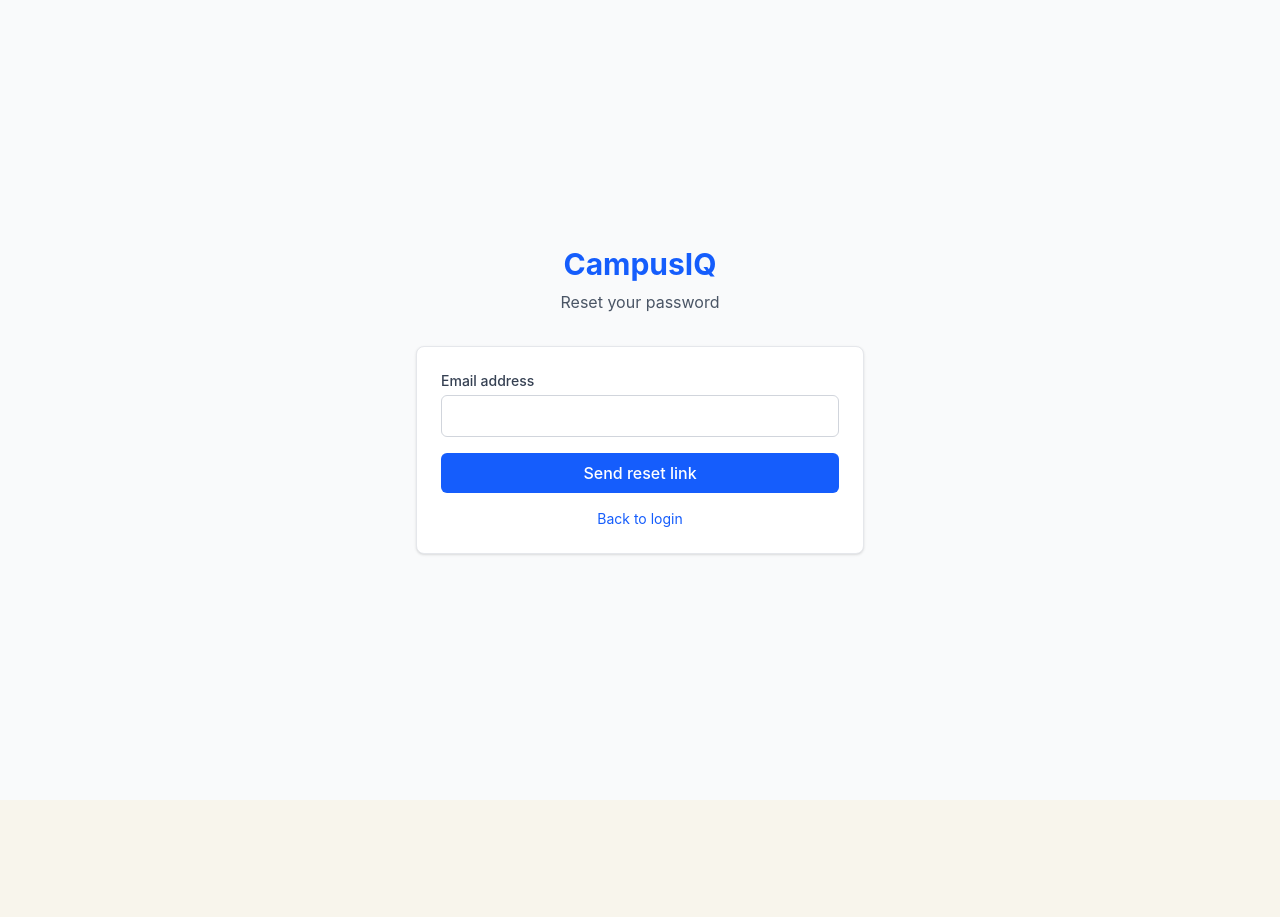
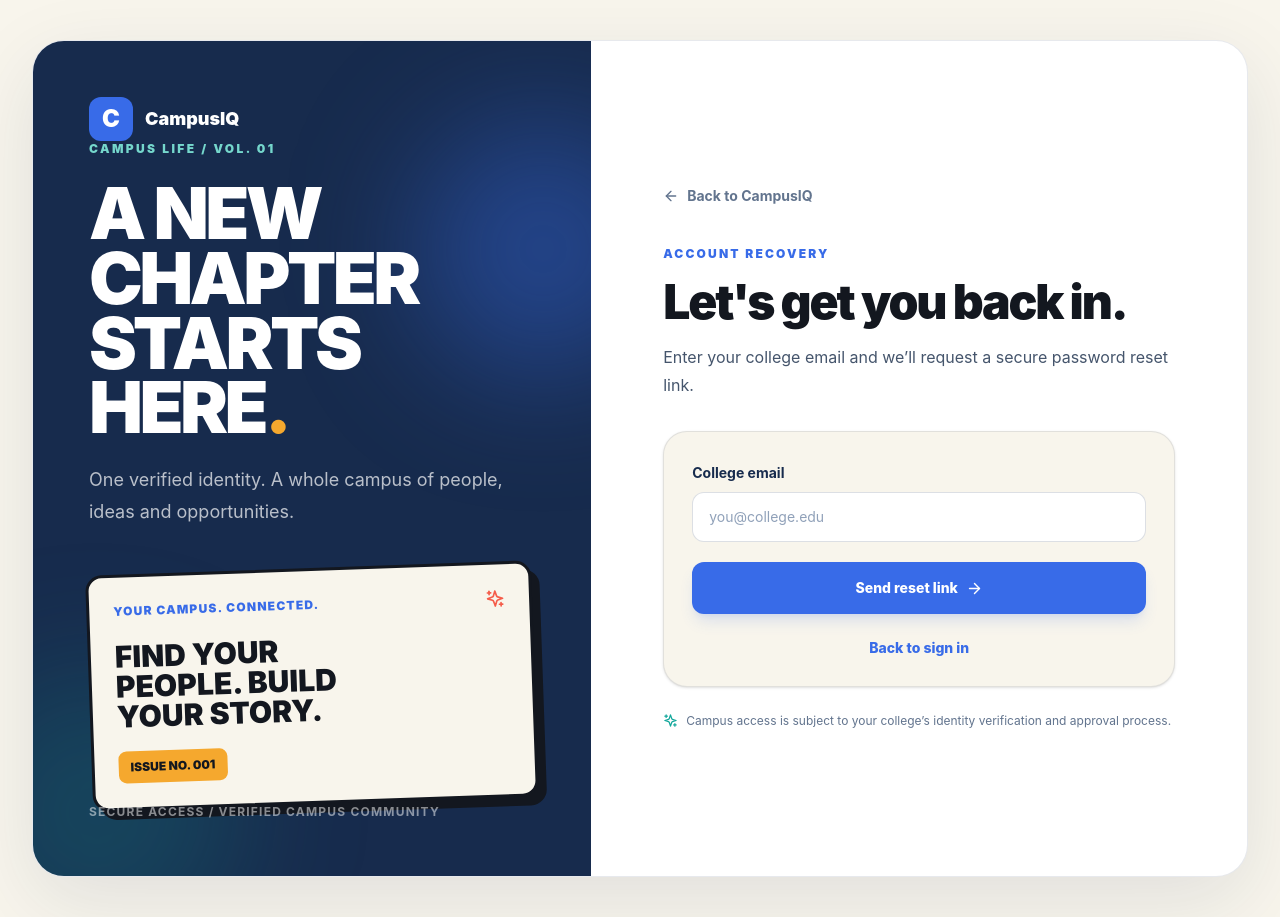
Before and after one commit to animewar3000-dot/Pr_clg_1, a React (Vite) app: page /auth/forgot-password in a window 1280 px wide. Before the commit the page ends 800 px from the top, so only its background shows below. Built offline with nearby package versions, Linux system fonts and the light colour scheme; no server answers.

Commit message:
Redesign account recovery page

```diff
--- a/src/pages/auth/ForgotPasswordPage.tsx
+++ b/src/pages/auth/ForgotPasswordPage.tsx
@@ -1,15 +1,18 @@
+import { useState } from 'react';
 import { Link } from 'react-router-dom';
 import { useForm } from 'react-hook-form';
 import { zodResolver } from '@hookform/resolvers/zod';
 import { passwordResetSchema } from '../../lib/validations';
 import { useAuth } from '../../contexts/AuthContext';
-import { useState } from 'react';
+import { AuthLayout, AuthSubmitLabel } from '../../components/AuthLayout';
 import type { z } from 'zod';
 
 type FormData = z.infer<typeof passwordResetSchema>;
+const fieldClass = "mt-2 w-full rounded-xl border border-[#172B4D]/15 bg-white px-4 py-3.5 text-sm text-[#13171F] outline-none transition placeholder:text-slate-400 focus:border-[#386BE8] focus:ring-4 focus:ring-[#386BE8]/10";
 
 export function ForgotPasswordPage() {
   const { resetPassword } = useAuth();
+  const [isLoading, setIsLoading] = useState(false);
   const [sent, setSent] = useState(false);
   const [error, setError] = useState('');
 
@@ -18,52 +21,39 @@ export function ForgotPasswordPage() {
   });
 
   const onSubmit = async (data: FormData) => {
+    setIsLoading(true);
+    setError('');
     try {
       await resetPassword(data.email);
       setSent(true);
     } catch (err) {
-      setError(err instanceof Error ? err.message : 'An error occurred');
+      setError(err instanceof Error ? err.message : 'Unable to request a reset link.');
+    } finally {
+      setIsLoading(false);
     }
   };
 
-  if (sent) {
-    return (
-      <div className="min-h-screen flex items-center justify-center bg-gray-50 px-4">
-        <div className="max-w-md w-full text-center bg-white rounded-lg shadow-sm border border-gray-200 p-8">
-          <h2 className="text-xl font-semibold mb-2">Check your email</h2>
-          <p className="text-gray-600">We've sent password reset instructions to your email address.</p>
-          <Link to="/auth/login" className="mt-4 inline-block text-blue-600 hover:text-blue-700">
-            Back to login
-          </Link>
+  return (
+    <AuthLayout eyebrow="ACCOUNT RECOVERY" title={sent ? "Check your inbox." : "Let's get you back in."} description={sent ? "If the account can receive recovery email, follow the secure link to choose a new password." : "Enter your college email and we’ll request a secure password reset link."}>
+      {sent ? (
+        <div className="rounded-2xl border border-[#14A89C]/25 bg-[#E6F5F1] p-5">
+          <div className="text-3xl font-black text-[#16846F]">✓</div>
+          <p className="mt-3 text-sm leading-6 text-slate-600">Check your inbox and follow the password reset instructions. You can safely close this page.</p>
         </div>
-      </div>
-    );
-  }
-
-  return (
-    <div className="min-h-screen flex items-center justify-center bg-gray-50 px-4">
-      <div className="max-w-md w-full">
-        <div className="text-center mb-8">
-          <h1 className="text-3xl font-bold text-blue-600">CampusIQ</h1>
-          <p className="mt-2 text-gray-600">Reset your password</p>
-        </div>
-        <div className="bg-white rounded-lg shadow-sm border border-gray-200 p-6">
-          <form onSubmit={handleSubmit(onSubmit)} className="space-y-4">
-            {error && <div className="bg-red-50 border border-red-200 text-red-700 px-4 py-3 rounded text-sm">{error}</div>}
-            <div>
-              <label htmlFor="email" className="block text-sm font-medium text-gray-700 mb-1">Email address</label>
-              <input id="email" type="email" {...register('email')} className="w-full px-3 py-2 border border-gray-300 rounded-md focus:outline-none focus:ring-2 focus:ring-blue-500" />
-              {errors.email && <p className="mt-1 text-sm text-red-600">{errors.email.message}</p>}
-            </div>
-            <button type="submit" className="w-full bg-blue-600 text-white py-2 px-4 rounded-md hover:bg-blue-700 font-medium">
-              Send reset link
-            </button>
-          </form>
-          <p className="mt-4 text-center text-sm">
-            <Link to="/auth/login" className="text-blue-600 hover:text-blue-700">Back to login</Link>
-          </p>
-        </div>
-      </div>
-    </div>
+      ) : (
+        <form onSubmit={handleSubmit(onSubmit)} className="space-y-5" noValidate>
+          {error && <div role="alert" className="rounded-xl border border-red-200 bg-red-50 px-4 py-3 text-sm text-red-700">{error}</div>}
+          <div>
+            <label htmlFor="email" className="text-sm font-bold text-[#172B4D]">College email</label>
+            <input id="email" type="email" autoComplete="email" {...register('email')} className={fieldClass} placeholder="you@college.edu" aria-invalid={Boolean(errors.email)} />
+            {errors.email && <p role="alert" className="mt-2 text-xs font-semibold text-red-600">{errors.email.message}</p>}
+          </div>
+          <button type="submit" disabled={isLoading} className="inline-flex min-h-13 w-full items-center justify-center rounded-xl bg-[#386BE8] px-5 py-3.5 text-sm font-extrabold text-white shadow-lg shadow-[#386BE8]/15 transition hover:-translate-y-0.5 hover:bg-[#2859CB] disabled:cursor-not-allowed disabled:opacity-60">
+            <AuthSubmitLabel loading={isLoading}>Send reset link</AuthSubmitLabel>
+          </button>
+        </form>
+      )}
+      <p className="mt-6 text-center text-sm text-slate-600"><Link to="/auth/login" className="font-extrabold text-[#386BE8] hover:underline">Back to sign in</Link></p>
+    </AuthLayout>
   );
 }
```
